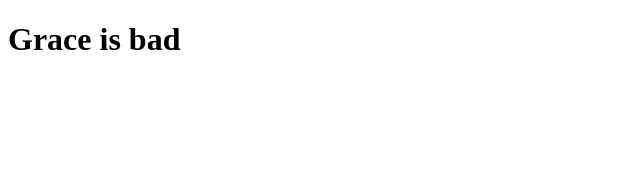
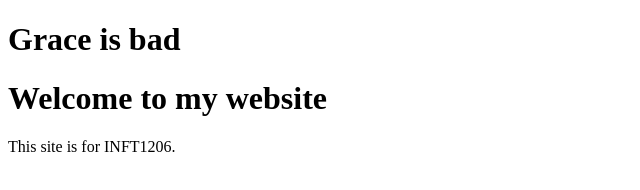
Before and after one commit to carsonnottingham/inft1206w26sec8, a plain HTML site: page index.html in a window 1280 px wide. Shown: the whole page, without its empty margins (0-640 px from the left). Drawn offline with Linux system fonts and the light colour scheme.

Commit message:
Updated index.html content

```diff
--- a/index.html
+++ b/index.html
@@ -7,4 +7,5 @@
 <body>
     <h1>Grace is bad</h1>
 </body>
-</html>
+</html><h1>Welcome to my website</h1>
+<p>This site is for INFT1206.</p>
```
